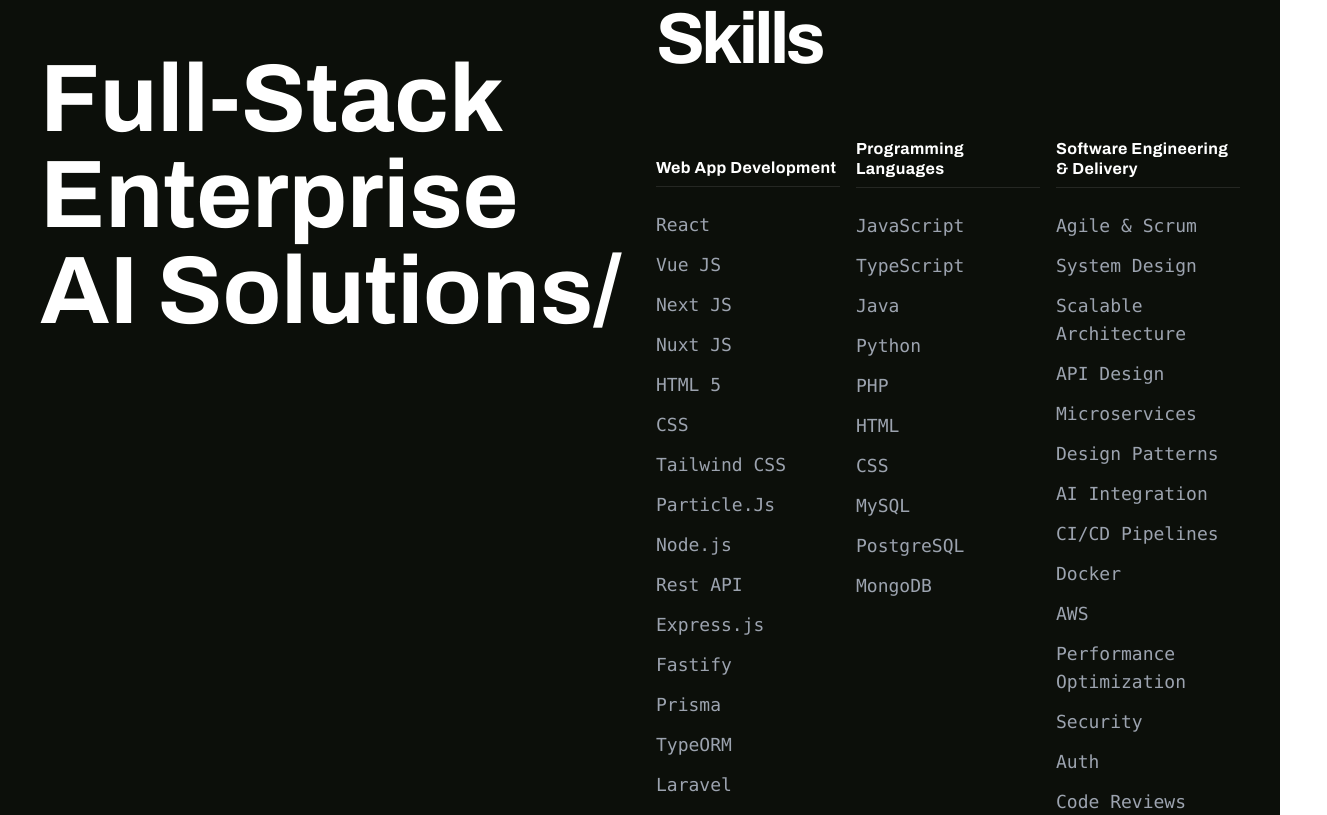
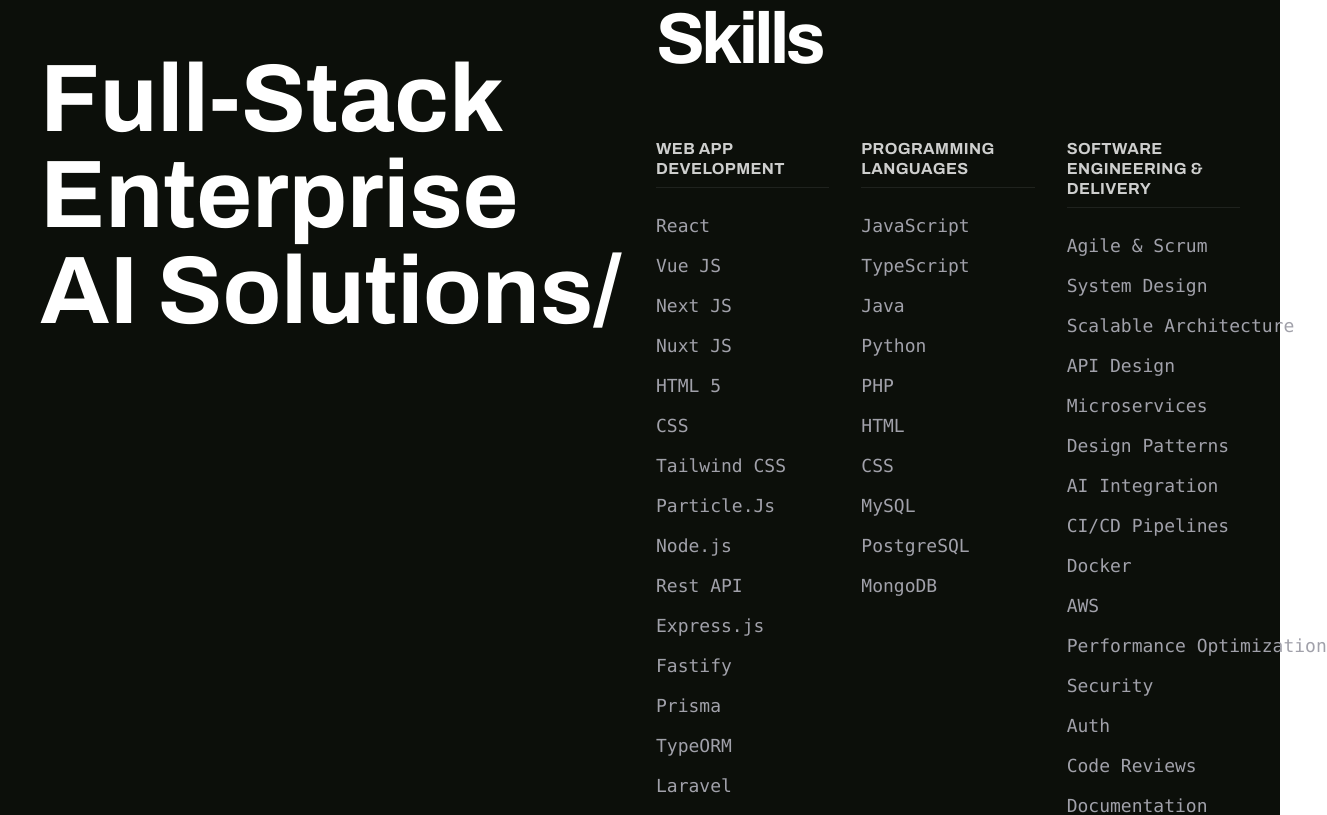
Before and after one commit to shujabakhtiar/shuja-portfolio, a Vue app: page / in a window 1280 px wide. Shown: the part 4500-5315 px from the top of the page, 1327 px wide, since content can reach past the window. Built offline with nearby package versions, Linux system fonts and the light colour scheme; a web font is replaced by a local one.

Commit message:
Skills update

```diff
--- a/src/components/sections/ArsenalSection.vue
+++ b/src/components/sections/ArsenalSection.vue
@@ -16,14 +16,14 @@
                     <h2 class="text-4xl md:text-7xl font-bold text-white tracking-tighter">Skills</h2>
                 </div>
 
-                <div class="grid grid-cols-2 md:grid-cols-3 gap-x-4 gap-y-12">
+                <div class="grid grid-cols-1 md:grid-cols-3 gap-y-16 md:gap-y-12 gap-x-8">
                     <div v-for="(category, index) in categories" :key="index" class="flex flex-col gap-6">
-                        <h3 class="text-base font-bold text-white tracking-wide leading-tight min-h-[3rem] flex items-end pb-2 border-b border-white/10">
+                        <h3 class="text-base font-bold text-white tracking-wide leading-tight min-h-[3rem] flex items-end pb-2 border-b border-white/10 uppercase opacity-80">
                             {{ category.title }}
                         </h3>
-                        <ul class="flex flex-col gap-3">
+                        <ul class="flex flex-wrap gap-x-6 gap-y-4 md:flex-col md:gap-3">
                             <li v-for="item in category.items" :key="item"
-                                class="text-gray-400 hover:text-white transition-colors duration-300 font-mono text-base md:text-lg">
+                                class="text-zinc-400 hover:text-white transition-colors duration-300 font-mono text-base md:text-lg whitespace-nowrap">
                                 {{ item }}
                             </li>
                         </ul>
--- a/src/pages/ProjectDetailsPage.vue
+++ b/src/pages/ProjectDetailsPage.vue
@@ -50,11 +50,11 @@
       </header>
 
       <!-- Tech Stack -->
-      <section class="grid grid-cols-2 md:grid-cols-4 gap-8 py-12 border-y border-zinc-900">
-        <div v-for="(items, category) in project.techStack" :key="category" class="space-y-3">
+      <section class="grid grid-cols-1 md:grid-cols-4 gap-12 md:gap-8 py-12 border-y border-zinc-900">
+        <div v-for="(items, category) in project.techStack" :key="category" class="space-y-4">
           <h3 class="text-xs font-bold uppercase tracking-widest text-[#E2C7CF]">{{ category }}</h3>
-          <ul class="space-y-1">
-            <li v-for="item in items" :key="item" class="text-zinc-400 font-mono text-sm">{{ item }}</li>
+          <ul class="flex flex-wrap gap-x-4 gap-y-2 md:block md:space-y-1">
+            <li v-for="item in items" :key="item" class="text-zinc-400 font-mono text-sm whitespace-nowrap">{{ item }}</li>
           </ul>
         </div>
       </section>
```
